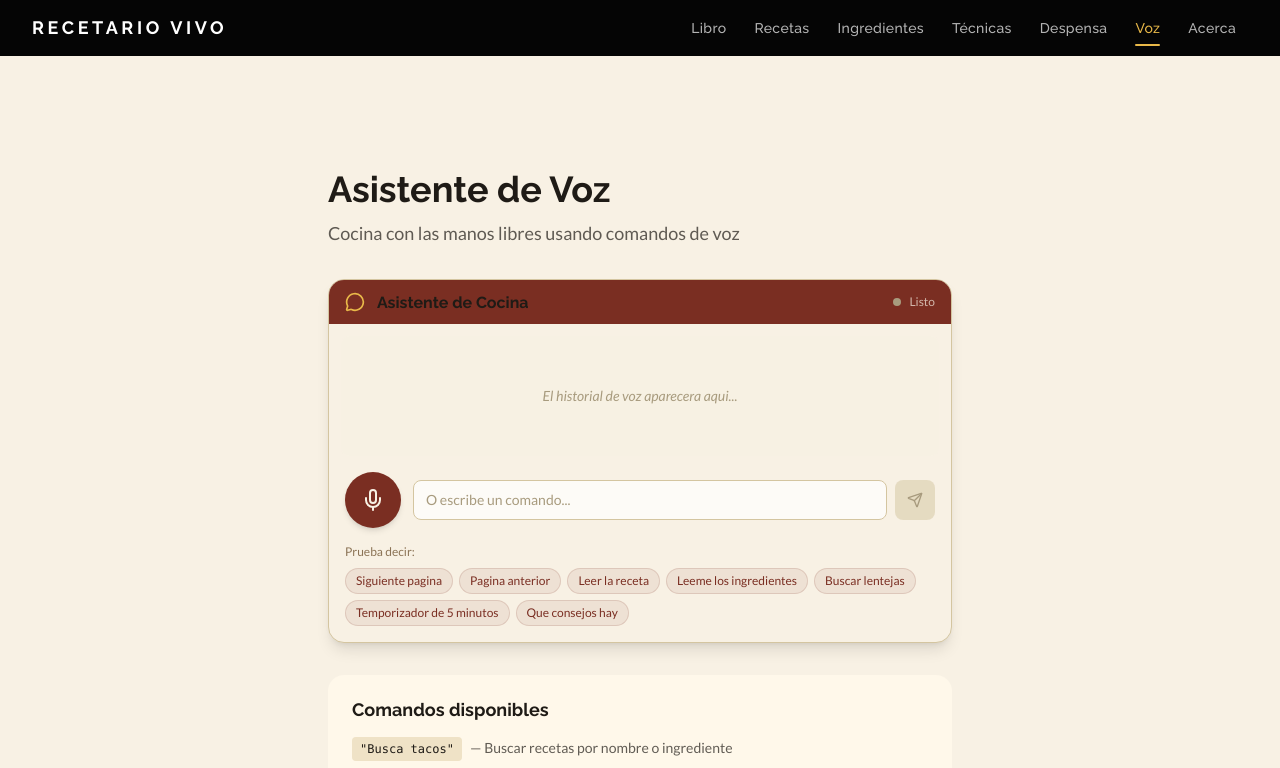
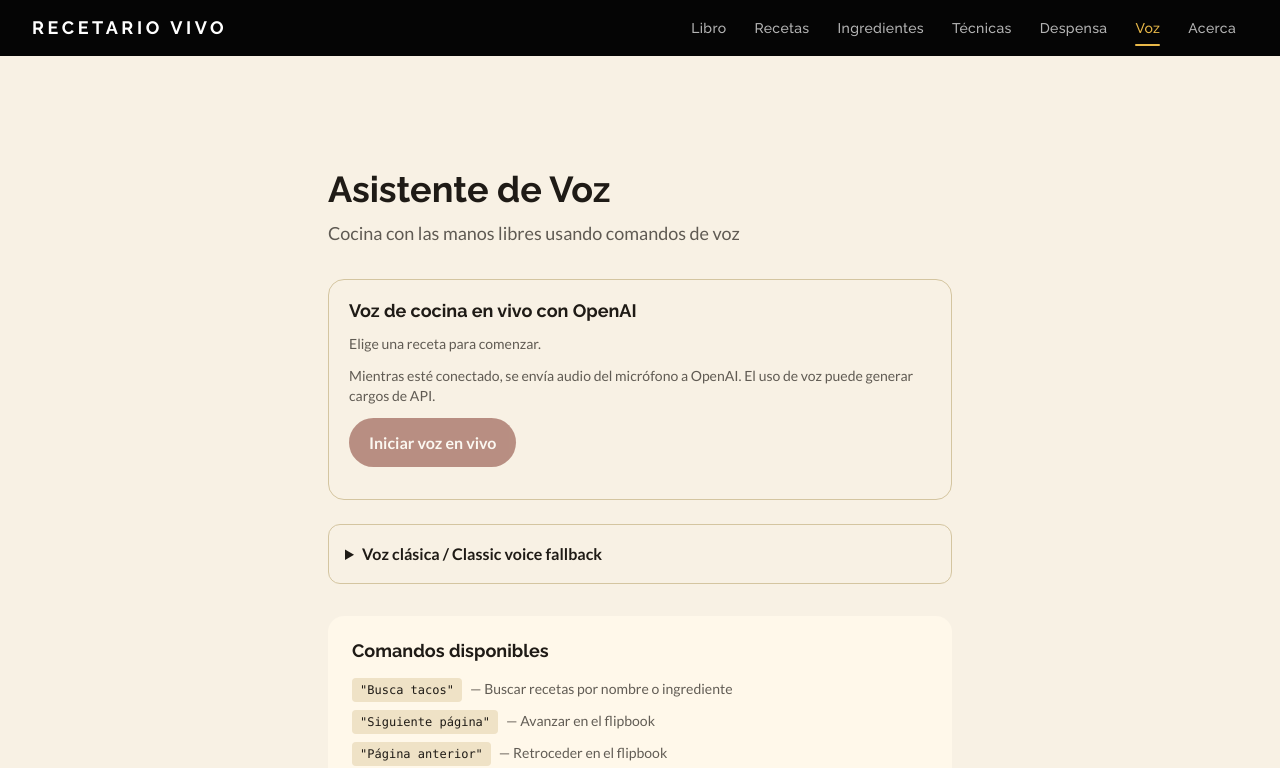
Before and after one commit to executiveusa/kupuri-recetario-vivo, a Next.js app: page /voz in a window 1280 px wide. Shown: the top 768 px of the page. Built offline with nearby package versions, Linux system fonts and the light colour scheme.

Commit message:
feat: add OpenAI live voice to voice page while preserving fallback

```diff
--- a/src/app/voz/page.tsx
+++ b/src/app/voz/page.tsx
@@ -1,6 +1,8 @@
 "use client";
 
 import dynamic from "next/dynamic";
+
+const OpenAIRecipeVoice = dynamic(() => import("@/components/voice/OpenAIRecipeVoice"), { ssr: false });
 
 const VoiceCookAssistant = dynamic(
   () => import("@/components/voice/VoiceCookAssistant"),
@@ -18,7 +20,11 @@ export default function VozPage() {
           Cocina con las manos libres usando comandos de voz
         </p>
 
-        <VoiceCookAssistant />
+        <OpenAIRecipeVoice />
+        <details className="mt-6 rounded-xl border border-[#D4C5A0] p-4">
+          <summary className="cursor-pointer font-semibold">Voz clásica / Classic voice fallback</summary>
+          <div className="mt-4"><VoiceCookAssistant /></div>
+        </details>
 
         <section className="mt-8 p-6 rounded-2xl" style={{ backgroundColor: "#FFF8EA" }}>
           <h2 className="text-lg font-bold mb-4" style={{ fontFamily: "Raleway, sans-serif" }}>
```
